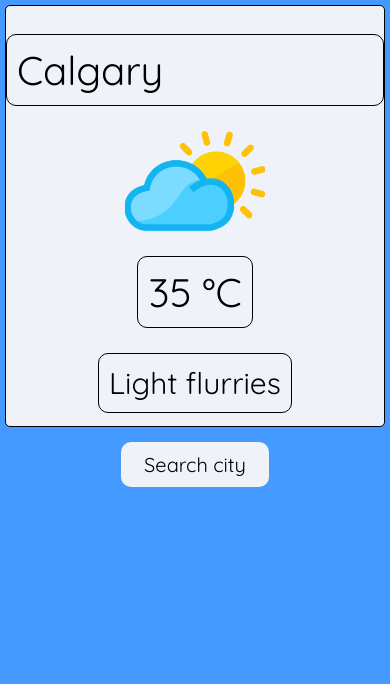
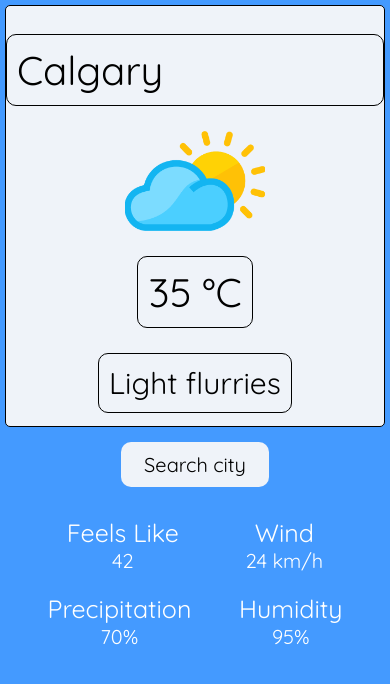
Before and after one commit to pandyama/yukold, a React Native app: screen / in a window 390 px wide. Shown: the top 684 px of the page. Built offline with nearby package versions, Linux system fonts and the light colour scheme.

Commit message:
added weatherCondition component to main app

```diff
--- a/App.tsx
+++ b/App.tsx
@@ -14,7 +14,8 @@ import {
   SafeAreaView,
   useWindowDimensions
 } from 'react-native'
-import CurrentWeather from './components/currentWeather/CurrentWeather'
+import CurrentWeather from './components/CurrentWeather/CurrentWeather'
+import WeatherCondition from './components/WeatherCondition/WeatherCondition'
 import { useFonts } from 'expo-font'
 import * as SplashScreen from 'expo-splash-screen'
 import { KeyboardAwareScrollView } from 'react-native-keyboard-aware-scroll-view'
@@ -63,6 +64,7 @@ export default function App () {
           <TextInput style={styles.textInput} placeholder='Search city' />
         </View>
         <StatusBar style='auto' />
+        <WeatherCondition></WeatherCondition>
       </View>
     </KeyboardAvoidingView>
   )
@@ -86,7 +88,7 @@ const styles = StyleSheet.create({
   },
   search: {
     width: '100%',
-    height: '40%',
+    // height: '40%',
     alignItems: 'center',
     justifyContent: 'flex-start',
     padding: 10
```
